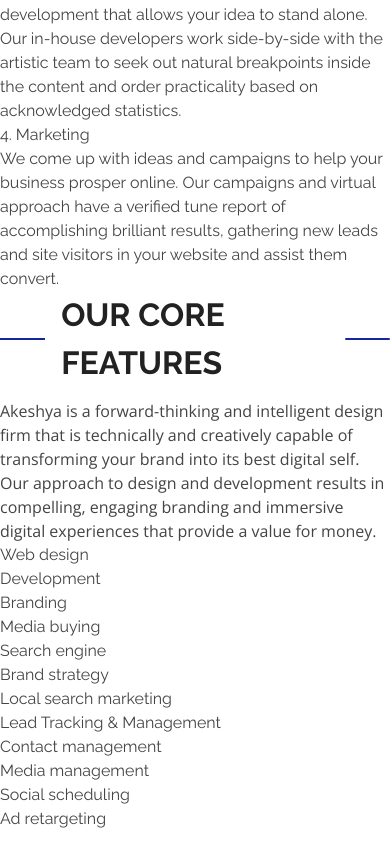
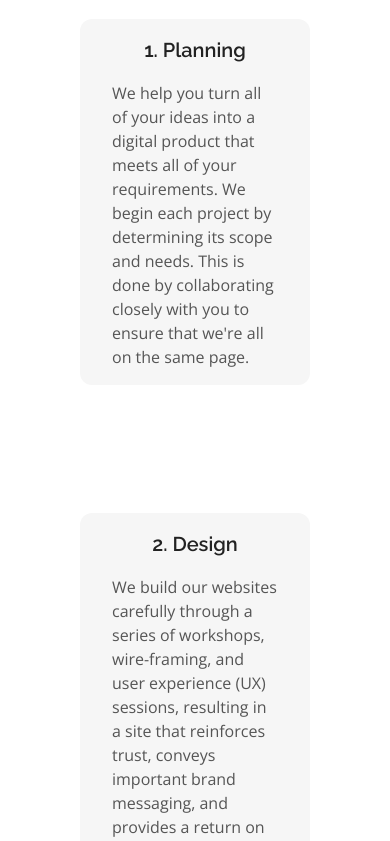
Before and after one commit to Troll-Lol0059/akeshya-clone, a Next.js app: page / in a window 390 px wide. Shown: the part 4840-5681 px from the top of the page. Built offline with nearby package versions, Linux system fonts and the light colour scheme.

Commit message:
Project Akeshya Clone - Commit 9 - Styled Features Section adn Process Section. Also made the sections responsive

```diff
--- a/src/app/components/homepage/FeaturesSection.jsx
+++ b/src/app/components/homepage/FeaturesSection.jsx
@@ -4,22 +4,22 @@
 
 function FeaturesSection() {
   return (
-    <section>
-        <div>
+    <section className='md:w-[90%] lg:w-full xl:w-full w-[80%] mx-auto flex flex-col justify-center gap-8 my-24'>
+        <div className='px-2'>
             <SectionHeadings heading={'OUR CORE FEATURES'} subheading={'Akeshya is a forward-thinking and intelligent design firm that is technically and creatively capable of transforming your brand into its best digital self. Our approach to design and development results in compelling, engaging branding and immersive digital experiences that provide a value for money.'} />
         </div>
 
-        <div>
+        <div className='grid grid-cols-1 md:grid-cols-3 xl:grid-cols-4 lg:grid-cols-4 gap-6 px-4'>
             {
                 featuresDataArray?.map( (item) => (
-                    <div key={item.id}>
+                    <div key={item.id} className='flex gap-4 items-center bg-[#f6f6f6] xl:px-4 lg:px-2 py-4 group hover:bg-[#E1F0FA]'>
                         {/* icon div */}
-                        <div>
+                        <div className='text-[32px] leading-[1] font-normal' style={{ color: item.color }}>
                           <i class={item.iconName}></i>
                         </div>
 
                         {/* feature name DIV */}
-                        <div>
+                        <div className='text-[1rem] font-raleway text-black2 font-[700] group-hover:text-blueVoilet group-hover:cursor-pointer'>
                             {
                                 item.feature
                             }
--- a/src/app/components/homepage/ProcessSection.jsx
+++ b/src/app/components/homepage/ProcessSection.jsx
@@ -2,26 +2,27 @@
 import processData from '../../data/processData'
 import SectionHeadings from '../common/SectionHeadings'
 
+
 function ProcessSection() {
     return (
-        <section>
-            <div>
+        <section className='w-full md:w-[90%] mx-auto flex flex-col gap-16 my-24'>
+            <div className='xl:px-0 lg:px-0 md:px-0 px-20'>
                 <SectionHeadings heading={'OUR PROCESS'} subheading={'Over the years we have evolved a tested method for attaining achievement for each one of our clients.'} />
             </div>
 
-            <div>
+            <div className='w-full grid xl:grid-cols-2 lg:grid-cols-2 md:grid-cols-2 grid-cols-1 gap-4 md:gap-8'>
                 {
                     processData?.map( (item) => (
                         // big container for hover effect
-                        <div key={item.id}>
+                        <div key={item.id} className='pt-24 pb-4 group xl:px-0 lg:px-0 md:px-0 px-20'>
                             {/* small container for data */}
-                            <div>
+                            <div className='bg-white6 flex flex-col items-center justify-center gap-4 rounded-xl px-8 py-4 md:px-[44px] group-hover:bg-blueVoilet group-hover:transition-all duration-700'>
                                 {/* heading */}
-                                <h3>
+                                <h3 className='text-black2 font-raleway text-[20px] font-semibold group-hover:text-white'>
                                     {item.heading}
                                 </h3>
 
-                                <p>
+                                <p className='text-black5 font-openSans text-[1rem] group-hover:text-white'>
                                     {item.para}
                                 </p>
                             </div>
--- a/src/app/data/featuresData.js
+++ b/src/app/data/featuresData.js
@@ -1,16 +1,16 @@
 const featuresDataArray = [
-    { id: 1, iconName: 'fa-regular fa-window-maximize', feature: 'Web design' },
-    { id: 2, iconName: 'fa-solid fa-code', feature: 'Development' },
-    { id: 3, iconName: 'fa-brands fa-creative-commons-by', feature: 'Branding' },
-    { id: 4, iconName: 'fa-regular fa-circle-play', feature: 'Media buying' },
-    { id: 5, iconName: 'fa-brands fa-searchengin', feature: 'Search engine' },
-    { id: 6, iconName: 'fa-solid fa-table-list', feature: 'Brand strategy' },
-    { id: 7, iconName: 'fa-solid fa-location-dot', feature: 'Local search marketing' },
-    { id: 8, iconName: 'fa-solid fa-chart-column', feature: 'Lead Tracking & Management' },
-    { id: 9, iconName: 'fa-regular fa-address-book', feature: 'Contact management' },
-    { id: 10, iconName: 'fa-solid fa-music', feature: 'Media management' },
-    { id: 11, iconName: 'fa-regular fa-calendar', feature: 'Social scheduling' },
-    { id: 12, iconName: 'fa-solid fa-rectangle-ad', feature: 'Ad retargeting' },
+    { id: 1, iconName: 'fa-regular fa-window-maximize', feature: 'Web design', color:'#ffbb2c' },
+    { id: 2, iconName: 'fa-solid fa-code', feature: 'Development', color:'#5578ff' },
+    { id: 3, iconName: 'fa-brands fa-creative-commons-by', feature: 'Branding', color:'#e80368' },
+    { id: 4, iconName: 'fa-regular fa-circle-play', feature: 'Media buying', color:'#e361ff' },
+    { id: 5, iconName: 'fa-brands fa-searchengin', feature: 'Search engine', color:'#47aeff' },
+    { id: 6, iconName: 'fa-solid fa-table-list', feature: 'Brand strategy', color:'#ffa76e' },
+    { id: 7, iconName: 'fa-solid fa-location-dot', feature: 'Local search marketing', color:'#dbce11' },
+    { id: 8, iconName: 'fa-solid fa-chart-column', feature: 'Lead Tracking & Management', color:'#4233ff'  },
+    { id: 9, iconName: 'fa-regular fa-address-book', feature: 'Contact management', color:'#b2904f' },
+    { id: 10, iconName: 'fa-solid fa-music', feature: 'Media management', color:'#b20969' },
+    { id: 11, iconName: 'fa-regular fa-calendar', feature: 'Social scheduling', color:'#ff5828' },
+    { id: 12, iconName: 'fa-solid fa-rectangle-ad', feature: 'Ad retargeting', color:'#29cc61' },
 ];
 
 export default featuresDataArray;
--- a/src/app/page.tsx
+++ b/src/app/page.tsx
@@ -30,7 +30,7 @@
         <ServicesSection />
       </div>
 
-      <div className='lg:w-[85%] xl:w-[85%] mx-auto bg-white'>
+      <div className='lg:w-[95%] xl:w-[90%] mx-auto bg-white'>
         <ProcessSection />
       </div>
 
--- a/tailwind.config.ts
+++ b/tailwind.config.ts
@@ -10,6 +10,7 @@
     extend: {
       colors: {
         white:"#ffffff",
+        white6:"#f6f6f6",
         blueVoilet: "#14279B",
         black:"#fff",
         black1:"#111111",
```
Also changed, not shown: src/app/globals.css (+0 -41 lines).
